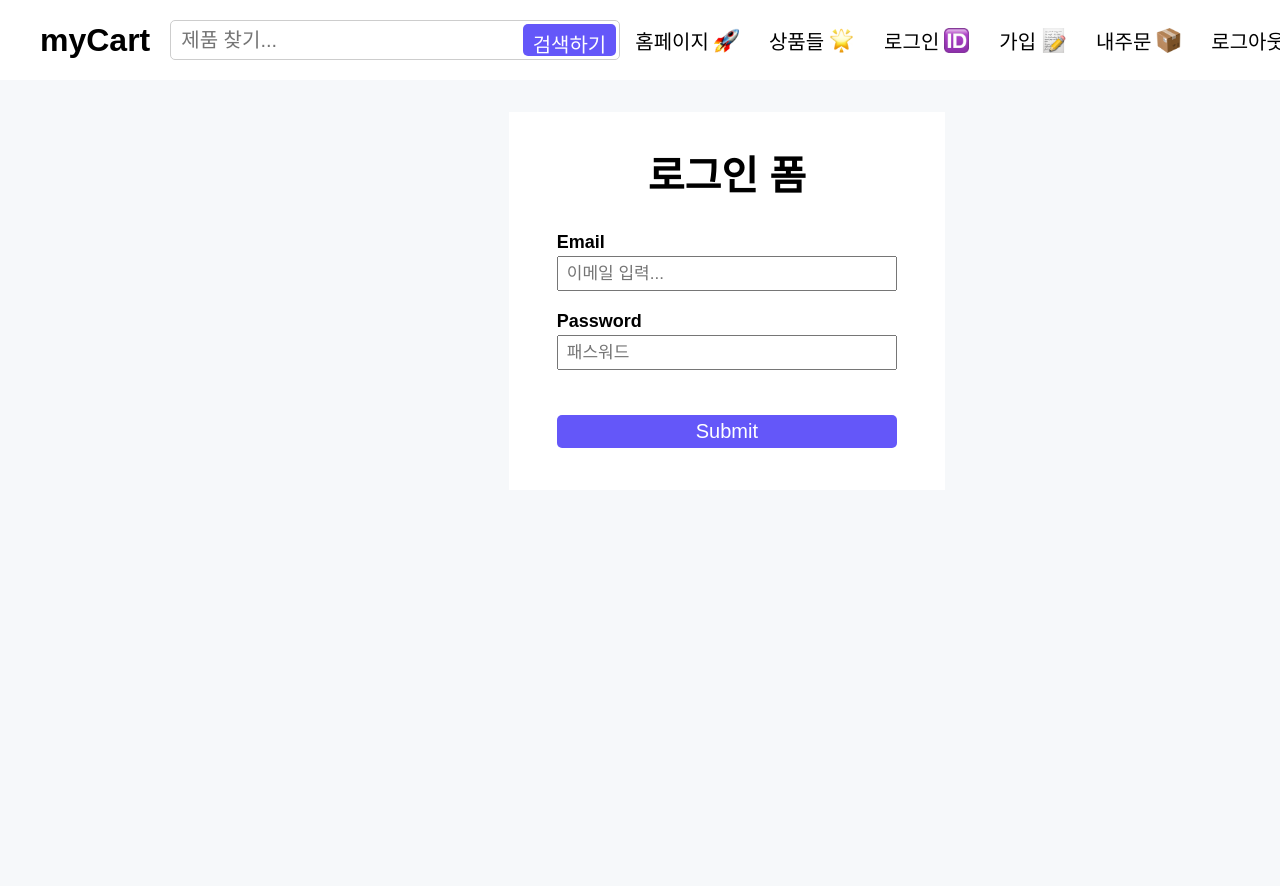
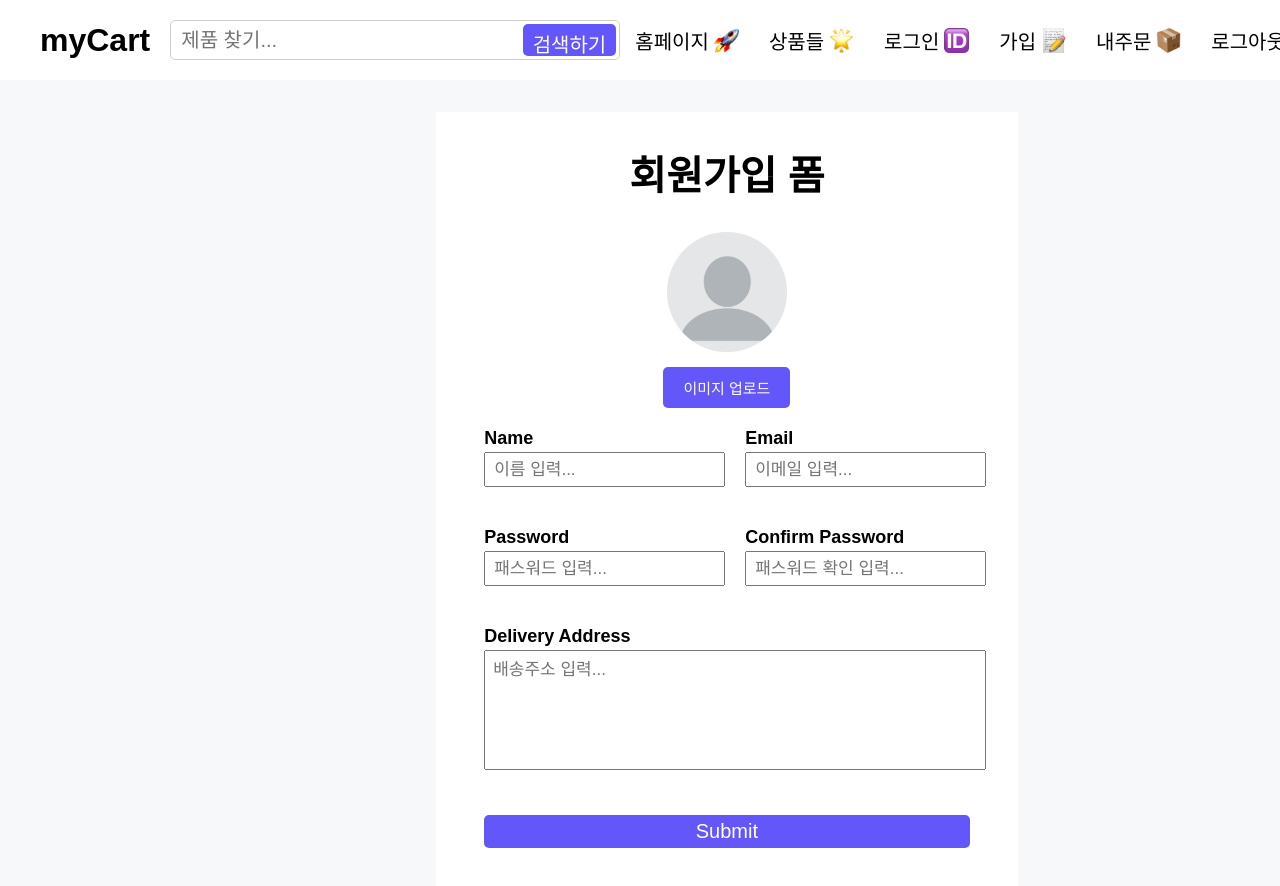
Before and after one commit to HRok2024/myCart, a React (Vite) app: page / in a window 1280 px wide. Shown: the top 886 px of the page. Before the commit the page ends 800 px from the top, so only its background shows below. Built offline with nearby package versions, Linux system fonts and the light colour scheme; a web font is replaced by a local one.

Commit message:
회원가입 폼 처리

```diff
--- a/src/App.jsx
+++ b/src/App.jsx
@@ -1,5 +1,6 @@
 import "./App.css";
 import LoginPage from "./components/Authentication/LoginPage";
+import SignupPage from "./components/Authentication/SignupPage";
 import CartPage from "./components/Cart/CartPage";
 import HomePage from "./components/Home/HomePage";
 import MyOrderPage from "./components/MyOrder/MyOrderPage";
@@ -17,7 +18,8 @@
         {/* <SingleProductPage /> */}
         {/* <CartPage /> */}
         {/* <MyOrderPage /> */}
-        <LoginPage />
+        {/* <LoginPage /> */}
+        <SignupPage />
       </main>
     </div>
   );
--- /dev/null
+++ b/src/components/Authentication/SignupPage.css
@@ -0,0 +1,63 @@
+.signup_form {
+  width: 40%;
+}
+
+.image_input_section {
+  display: flex;
+  flex-direction: column;
+  align-items: center;
+}
+
+.image_preview {
+  width: 120px;
+  height: 120px;
+  border-radius: 100%;
+  overflow: hidden;
+  margin-bottom: 15px;
+}
+
+.image_preview img {
+  width: 100%;
+  height: 100%;
+}
+
+.image_input {
+  display: none;
+}
+
+.image_label {
+  display: inline-block;
+  padding: 10px 20px;
+  margin-bottom: 20px;
+  text-align: center;
+  background: #6457f9;
+  color: #fff;
+  font-size: 15px;
+  font-family: inherit;
+  text-transform: Uppercase;
+  font-weight: 500;
+  border-radius: 5px;
+  cursor: pointer;
+  width: fit-content;
+}
+
+.signup_form_input {
+  width: 100%;
+  display: grid;
+  grid-template-columns: 1fr 1fr;
+  gap: 20px;
+}
+
+.signup_textares_section {
+  grid-column: 1/3;
+}
+
+.input_textarea {
+  font-size: 17px;
+  font-weight: 500;
+  font-family: inherit;
+  height: 120px;
+  resize: none;
+  padding: 4px 8px;
+  outline: none;
+}
--- /dev/null
+++ b/src/components/Authentication/SignupPage.jsx
@@ -0,0 +1,140 @@
+import React from "react";
+import "./SignupPage.css";
+import { useForm } from "react-hook-form";
+import user from "../../assets/user.webp";
+
+const SignupPage = () => {
+  const {
+    register,
+    handleSubmit,
+    reset,
+    watch,
+    formState: { errors },
+  } = useForm();
+
+  const submitData = (data) => {
+    console.log(data);
+    reset();
+  };
+  return (
+    <section className="align_center form_page">
+      <form
+        className="authentication_form signup_form"
+        onSubmit={handleSubmit(submitData)}
+      >
+        <h2>회원가입 폼</h2>
+
+        <div className="image_input_section">
+          <div className="image_preview">
+            <img src={user} id="file-ip-1-preview" />
+          </div>
+          <label htmlFor="file-ip-1" className="image_label">
+            이미지 업로드
+          </label>
+          <input type="file" id="file-ip-1" className="image_input" />
+        </div>
+
+        {/* Form Inputs */}
+        <div className="form_inputs signup_form_input">
+          <div>
+            <label htmlFor="name">Name</label>
+            <input
+              id="name"
+              className="form_text_input"
+              type="text"
+              placeholder="이름 입력..."
+              {...register("name", {
+                required: "이름을 입력해주세요.",
+                minLength: { value: 2, message: "이름은 최소 2자 이상" },
+                maxLength: { value: 10, message: "이름은 최대 10자 이하" },
+              })}
+            />
+            {errors.name && (
+              <em className="form_error">{errors.name.message}</em>
+            )}
+          </div>
+
+          <div>
+            <label htmlFor="email">Email</label>
+            <input
+              id="email"
+              className="form_text_input"
+              type="email"
+              placeholder="이메일 입력..."
+              {...register("email", {
+                required: "이메일을 입력해주세요.",
+                pattern: {
+                  value: /^\w+([\.-]?\w+)*@\w+([\.-]?\w+)*(\.\w{2,3})+$/,
+                  message: "올바른 이메일 주소를 입력하세요.",
+                },
+              })}
+            />
+            {errors.email && (
+              <em className="form_error">{errors.email.message}</em>
+            )}
+          </div>
+
+          <div>
+            <label htmlFor="password">Password</label>
+            <input
+              id="password"
+              className="form_text_input"
+              type="password"
+              placeholder="패스워드 입력..."
+              {...register("password", {
+                required: "패스워드를 입력해주세요.",
+                minLength: { value: 4, message: "패스워드는 최소 4자 이상." },
+              })}
+            />
+            {errors.password && (
+              <em className="form_error">{errors.password.message}</em>
+            )}
+          </div>
+
+          <div>
+            <label htmlFor="cpassword">Confirm Password</label>
+            <input
+              id="cpassword"
+              className="form_text_input"
+              type="password"
+              placeholder="패스워드 확인 입력..."
+              {...register("confirmPassword", {
+                required: true,
+                validate: (value) => {
+                  if (watch("password") != value) {
+                    return "패스워드가 맞지 않습니다.";
+                  }
+                },
+              })}
+            />
+            {errors.confirmPassword && (
+              <em className="form_error">{errors.confirmPassword.message}</em>
+            )}
+          </div>
+
+          <div className="signup_textares_section">
+            <label htmlFor="address">Delivery Address</label>
+            <textarea
+              id="address"
+              className="input_textarea"
+              placeholder="배송주소 입력..."
+              {...register("deliveryAddress", {
+                required: "배송주소를 입력해주세요.",
+                minLength: { value: 10, message: "배송주소는 최소 10자 이상." },
+              })}
+            />
+            {errors.deliveryAddress && (
+              <em className="form_error">{errors.deliveryAddress.message}</em>
+            )}
+          </div>
+        </div>
+
+        <button className="search_button form_submit" type="submit">
+          Submit
+        </button>
+      </form>
+    </section>
+  );
+};
+
+export default SignupPage;
```
